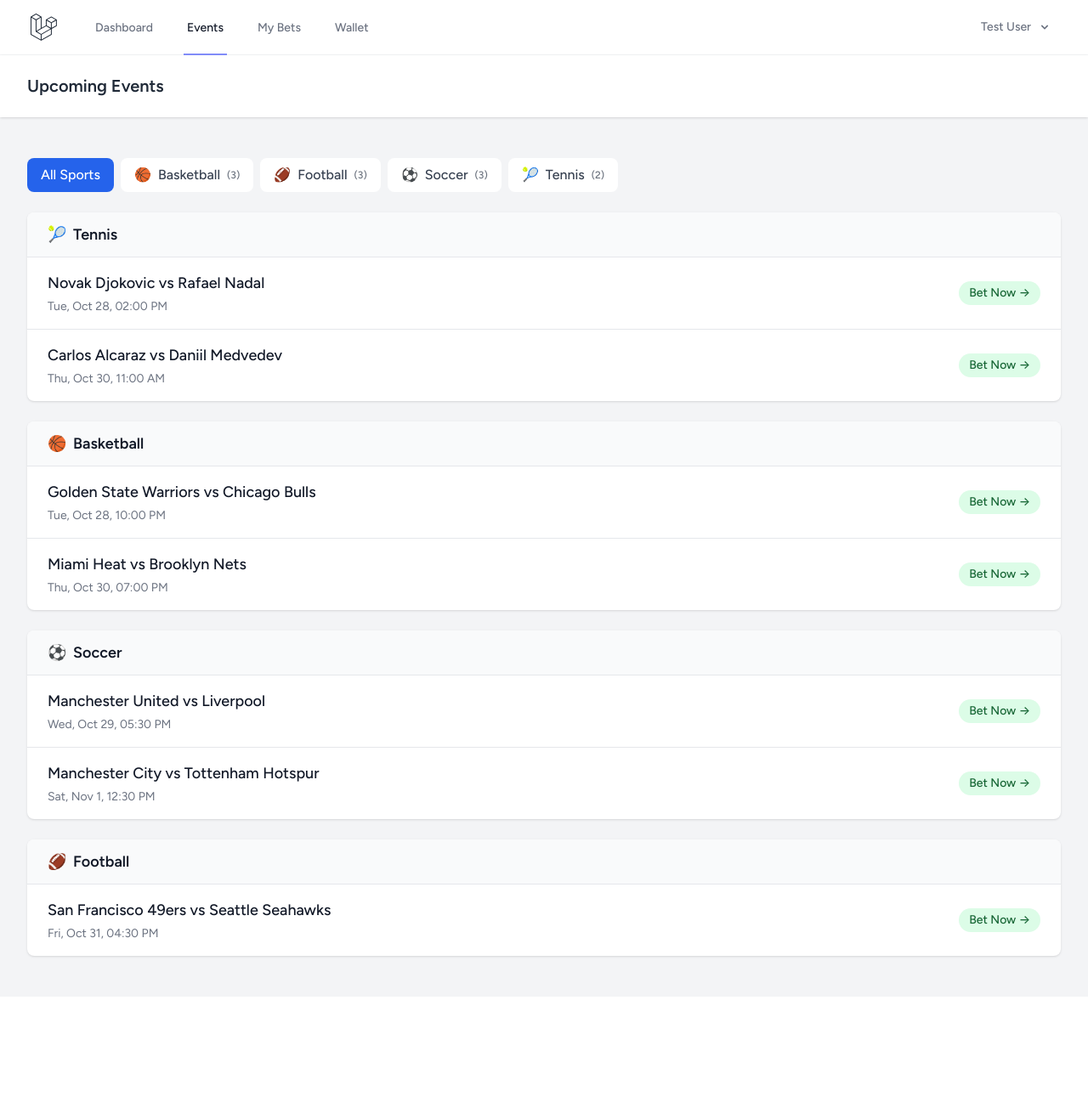
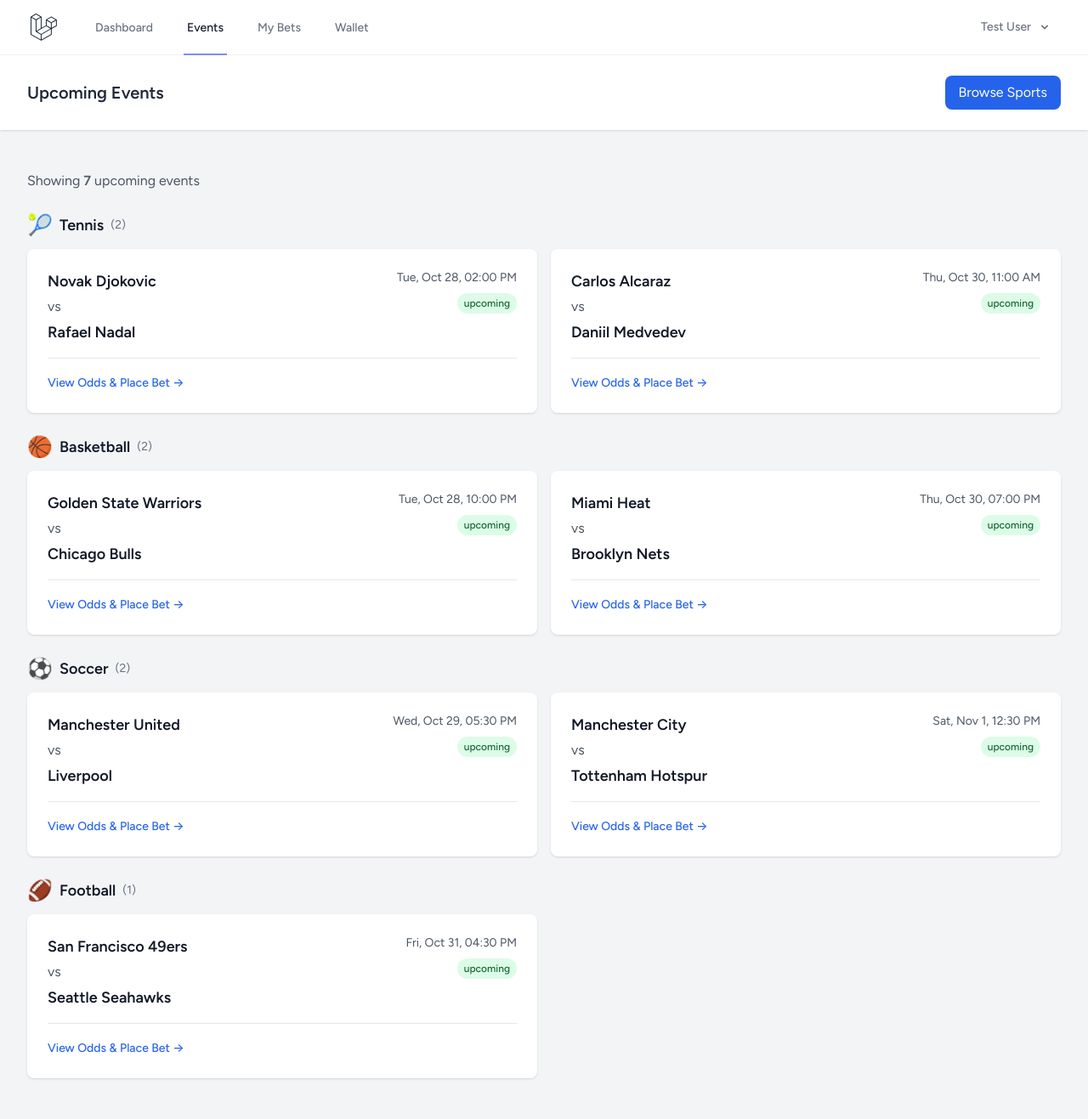
Before and after one commit to j-miller-dev/dingo-bet, a Laravel app: page /events in a window 1280 px wide. Shown: the whole page at 85% size. Before the commit the page ends 1129 px from the top, so only its background shows below. Run offline with Laravel 12, Linux system fonts and the light colour scheme; a user stored in the database is signed in; data comes from the database, SQL or seed files in the repository; style sheets or scripts are compiled from the project's sources; parts of the project's set-up code (start-up, migrations or seed data) failed here and were passed over; some libraries are stand-ins or nearby versions.

Commit message:
feat: Add event importing and sport group organization
Major improvements to event browsing and real-time data:

Event Importing:
- New command: php artisan events:import
- Imports real upcoming games from TheOddsAPI
- Automatically creates events with odds for all markets
- Credit-conscious with --limit parameter
- Prevents duplicates with smart deduplication

Sport Organization:
- Sports now organized by categories (American Football, Soccer, Basketball, etc.)
- "Browse Sports" button shows collapsible sport groups
- Filter by sport category or individual sport
- Shows event counts per sport
- Groups sorted by most events

UI Improvements:
- New sport groups browser with category filtering
- "View All" button for each category
- Active filter indicators with clear option
- Event count summaries
- Improved event cards with better formatting
- "No events" state with helpful import instructions

Backend:
- Enhanced EventController with group filtering
- Sports grouped by api_group field
- Increased event limit to 100 (from 50)
- Better query ordering (by start time)

🤖 Generated with [Claude Code](https://claude.com/claude-code)

Co-Authored-By: Claude <noreply@anthropic.com>

```diff
--- a/app/Http/Controllers/EventController.php
+++ b/app/Http/Controllers/EventController.php
@@ -15,19 +15,37 @@ class EventController extends Controller
     public function index(Request $request)
     {
         $sportSlug = $request->query('sport');
+        $group = $request->query('group');
 
-        // Get all sports for filter
-        $sports = Sport::where('active', true)
+        // Get all sports for filter, grouped by category
+        $allSports = Sport::where('active', true)
             ->withCount('events')
+            ->orderBy('api_group')
             ->orderBy('name')
             ->get();
 
+        // Group sports by category
+        $sportGroups = $allSports->groupBy('api_group')->map(function ($sports, $groupName) {
+            return [
+                'name' => $groupName ?: 'Other',
+                'sports' => $sports,
+                'total_events' => $sports->sum('events_count'),
+            ];
+        })->sortByDesc('total_events');
+
         // Build events query
         $eventsQuery = Event::with('sport')
-            ->upcoming()
-            ->limit(50);
+            ->where('starts_at', '>', now())
+            ->orderBy('starts_at', 'asc');
 
-        // Filter by sport if provided
+        // Filter by sport group if provided
+        if ($group) {
+            $eventsQuery->whereHas('sport', function ($query) use ($group) {
+                $query->where('api_group', $group);
+            });
+        }
+
+        // Filter by specific sport if provided
         if ($sportSlug) {
             $sport = Sport::where('slug', $sportSlug)->first();
             if ($sport) {
@@ -35,12 +53,13 @@ class EventController extends Controller
             }
         }
 
-        $events = $eventsQuery->get();
+        $events = $eventsQuery->limit(100)->get();
 
         return Inertia::render('Events/Index', [
             'events' => $events,
-            'sports' => $sports,
+            'sportGroups' => $sportGroups->values(),
             'selectedSport' => $sportSlug,
+            'selectedGroup' => $group,
         ]);
     }
 
--- a/resources/js/Pages/Events/Index.vue
+++ b/resources/js/Pages/Events/Index.vue
@@ -1,14 +1,21 @@
 <script setup lang="ts">
 import AuthenticatedLayout from '@/Layouts/AuthenticatedLayout.vue';
-import { Head, Link } from '@inertiajs/vue3';
-import { computed } from 'vue';
+import { Head, Link, router } from '@inertiajs/vue3';
+import { ref, computed } from 'vue';
 
 interface Sport {
     id: number;
     name: string;
     slug: string;
     icon: string;
-    events_count?: number;
+    events_count: number;
+    api_group: string;
+}
+
+interface SportGroup {
+    name: string;
+    sports: Sport[];
+    total_events: number;
 }
 
 interface Event {
@@ -22,9 +29,12 @@ interface Event {
 
 const props = defineProps<{
     events: Event[];
-    sports: Sport[];
+    sportGroups: SportGroup[];
     selectedSport?: string;
+    selectedGroup?: string;
 }>();
+
+const showGroups = ref(false);
 
 const formatDate = (dateString: string) => {
     const date = new Date(dateString);
@@ -50,6 +60,18 @@ const groupedEvents = computed(() => {
 
     return groups;
 });
+
+const filterByGroup = (groupName: string) => {
+    router.get(route('events.index', { group: groupName }));
+};
+
+const filterBySport = (sportSlug: string) => {
+    router.get(route('events.index', { sport: sportSlug }));
+};
+
+const clearFilters = () => {
+    router.get(route('events.index'));
+};
 </script>
 
 <template>
@@ -57,102 +79,136 @@ const groupedEvents = computed(() => {
 
     <AuthenticatedLayout>
         <template #header>
+            <div class="flex justify-between items-center">
                 <h2 class="font-semibold text-xl text-gray-800 leading-tight">Upcoming Events</h2>
+                <button
+                    @click="showGroups = !showGroups"
+                    class="px-4 py-2 bg-blue-600 text-white rounded-lg hover:bg-blue-700 transition"
+                >
+                    {{ showGroups ? 'Hide Filters' : 'Browse Sports' }}
+                </button>
+            </div>
         </template>
 
         <div class="py-12">
             <div class="max-w-7xl mx-auto sm:px-6 lg:px-8">
-                <!-- Sport Filters -->
-                <div class="mb-6 flex flex-wrap gap-2">
-                    <Link
-                        :href="route('events.index')"
+                <!-- Sport Groups Browser -->
+                <div v-if="showGroups" class="mb-6 bg-white rounded-lg shadow p-6">
+                    <h3 class="text-lg font-semibold mb-4">Browse by Sport Category</h3>
+
+                    <div class="space-y-4">
+                        <div v-for="group in sportGroups" :key="group.name" class="border rounded-lg p-4">
+                            <div class="flex justify-between items-center mb-3">
+                                <h4 class="font-semibold text-gray-900">{{ group.name }}</h4>
+                                <button
+                                    @click="filterByGroup(group.name)"
+                                    class="text-sm px-3 py-1 bg-blue-100 text-blue-700 rounded hover:bg-blue-200 transition"
+                                >
+                                    View All {{ group.total_events }} Events
+                                </button>
+                            </div>
+
+                            <div class="flex flex-wrap gap-2">
+                                <button
+                                    v-for="sport in group.sports"
+                                    :key="sport.id"
+                                    @click="filterBySport(sport.slug)"
                                     :class="[
-                            'px-4 py-2 rounded-lg font-medium transition',
-                            !selectedSport
+                                        'px-3 py-2 rounded-lg text-sm font-medium transition',
+                                        selectedSport === sport.slug
                                             ? 'bg-blue-600 text-white'
-                                : 'bg-white text-gray-700 hover:bg-gray-100',
+                                            : 'bg-gray-100 text-gray-700 hover:bg-gray-200',
                                     ]"
                                 >
-                        All Sports
-                    </Link>
-                    <Link
-                        v-for="sport in sports"
-                        :key="sport.id"
-                        :href="route('events.index', { sport: sport.slug })"
-                        :class="[
-                            'px-4 py-2 rounded-lg font-medium transition flex items-center gap-2',
-                            selectedSport === sport.slug
-                                ? 'bg-blue-600 text-white'
-                                : 'bg-white text-gray-700 hover:bg-gray-100',
-                        ]"
+                                    {{ sport.icon }} {{ sport.name }}
+                                    <span class="ml-1 text-xs opacity-75">({{ sport.events_count }})</span>
+                                </button>
+                            </div>
+                        </div>
+                    </div>
+                </div>
+
+                <!-- Active Filters -->
+                <div v-if="selectedGroup || selectedSport" class="mb-4 flex items-center gap-2">
+                    <span class="text-sm text-gray-600">Filters:</span>
+                    <span v-if="selectedGroup" class="px-3 py-1 bg-blue-100 text-blue-700 rounded-full text-sm">
+                        {{ selectedGroup }}
+                    </span>
+                    <span v-if="selectedSport" class="px-3 py-1 bg-blue-100 text-blue-700 rounded-full text-sm">
+                        {{ selectedSport }}
+                    </span>
+                    <button
+                        @click="clearFilters"
+                        class="text-sm text-red-600 hover:text-red-800 underline"
                     >
-                        <span>{{ sport.icon }}</span>
-                        <span>{{ sport.name }}</span>
-                        <span
-                            v-if="sport.events_count"
-                            class="text-xs opacity-75"
-                        >
-                            ({{ sport.events_count }})
-                        </span>
-                    </Link>
+                        Clear All
+                    </button>
+                </div>
+
+                <!-- Events Summary -->
+                <div class="mb-6">
+                    <p class="text-gray-600">
+                        Showing <span class="font-semibold">{{ events.length }}</span> upcoming events
+                    </p>
                 </div>
 
                 <!-- Events List -->
                 <div v-if="events.length > 0" class="space-y-6">
-                    <div
-                        v-for="(sportEvents, sportName) in groupedEvents"
-                        :key="sportName"
-                        class="bg-white rounded-lg shadow overflow-hidden"
-                    >
-                        <!-- Sport Header -->
-                        <div class="bg-gray-50 px-6 py-3 border-b border-gray-200">
-                            <h3 class="font-semibold text-lg text-gray-900 flex items-center gap-2">
-                                <span>{{ sportEvents[0].sport.icon }}</span>
-                                <span>{{ sportName }}</span>
+                    <div v-for="(sportEvents, sportName) in groupedEvents" :key="sportName">
+                        <h3 class="text-lg font-semibold text-gray-900 mb-3 flex items-center gap-2">
+                            <span class="text-2xl">{{ sportEvents[0].sport.icon }}</span>
+                            {{ sportName }}
+                            <span class="text-sm font-normal text-gray-500">({{ sportEvents.length }})</span>
                         </h3>
-                        </div>
 
-                        <!-- Events in this sport -->
-                        <div class="divide-y divide-gray-200">
+                        <div class="grid grid-cols-1 md:grid-cols-2 gap-4">
                             <Link
                                 v-for="event in sportEvents"
                                 :key="event.id"
                                 :href="route('events.show', event.id)"
-                                class="block px-6 py-4 hover:bg-gray-50 transition"
+                                class="bg-white rounded-lg shadow p-6 hover:shadow-lg transition"
                             >
-                                <div class="flex justify-between items-center">
+                                <div class="flex justify-between items-start mb-4">
                                     <div class="flex-1">
-                                        <div class="font-medium text-gray-900 text-lg">
-                                            {{ event.home_team }} vs {{ event.away_team }}
+                                        <div class="font-semibold text-lg text-gray-900">
+                                            {{ event.home_team }}
                                         </div>
-                                        <div class="text-sm text-gray-500 mt-1">
+                                        <div class="text-gray-600 my-1">vs</div>
+                                        <div class="font-semibold text-lg text-gray-900">
+                                            {{ event.away_team }}
+                                        </div>
+                                    </div>
+                                    <div class="text-right">
+                                        <div class="text-sm text-gray-600">
                                             {{ formatDate(event.starts_at) }}
                                         </div>
-                                    </div>
-                                    <div class="ml-4">
-                                        <span
-                                            class="inline-flex items-center px-3 py-1 rounded-full text-sm font-medium bg-green-100 text-green-800"
-                                        >
-                                            Bet Now →
+                                        <span class="mt-2 inline-block px-2 py-1 rounded-full text-xs font-medium bg-green-100 text-green-800">
+                                            {{ event.status }}
                                         </span>
                                     </div>
+                                </div>
+
+                                <div class="mt-4 pt-4 border-t border-gray-200">
+                                    <button class="text-blue-600 hover:text-blue-800 text-sm font-medium">
+                                        View Odds & Place Bet →
+                                    </button>
                                 </div>
                             </Link>
                         </div>
                     </div>
                 </div>
 
-                <!-- Empty State -->
-                <div
-                    v-else
-                    class="bg-white rounded-lg shadow p-12 text-center"
-                >
+                <!-- No Events -->
+                <div v-else class="bg-white rounded-lg shadow p-12 text-center">
                     <div class="text-6xl mb-4">🏆</div>
                     <h3 class="text-xl font-semibold text-gray-900 mb-2">
                         No upcoming events
                     </h3>
-                    <p class="text-gray-500">
-                        Check back later for new betting opportunities!
+                    <p class="text-gray-500 mb-4">
+                        Import events from TheOddsAPI to start betting
+                    </p>
+                    <p class="text-sm text-gray-400">
+                        Run: <code class="bg-gray-100 px-2 py-1 rounded">php artisan events:import</code>
                     </p>
                 </div>
             </div>
```
Also changed, not shown: app/Console/Commands/ImportEventsFromApi.php (added, +172 -0 lines). Lines whose indentation alone changed are shown as unchanged.
